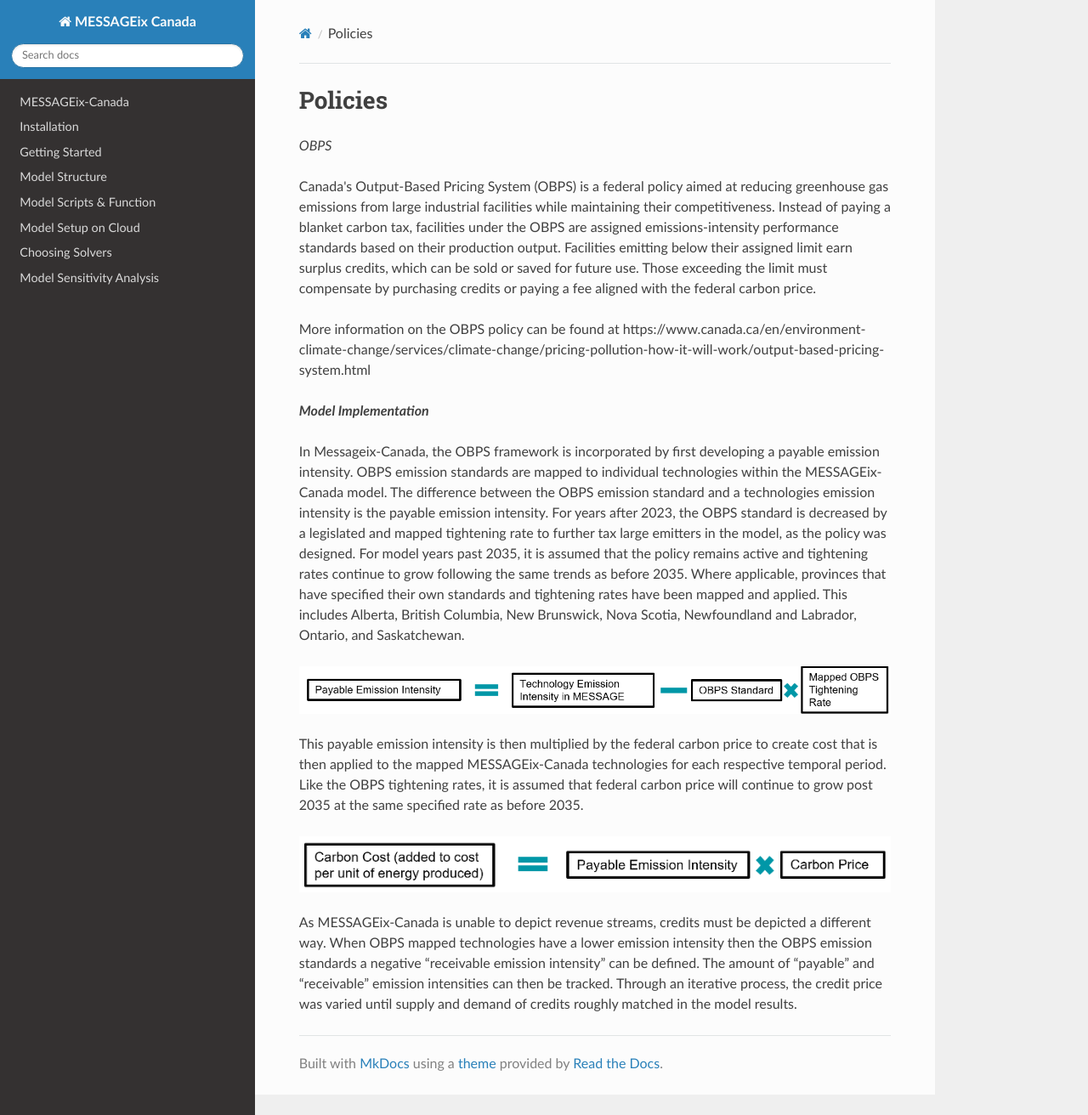
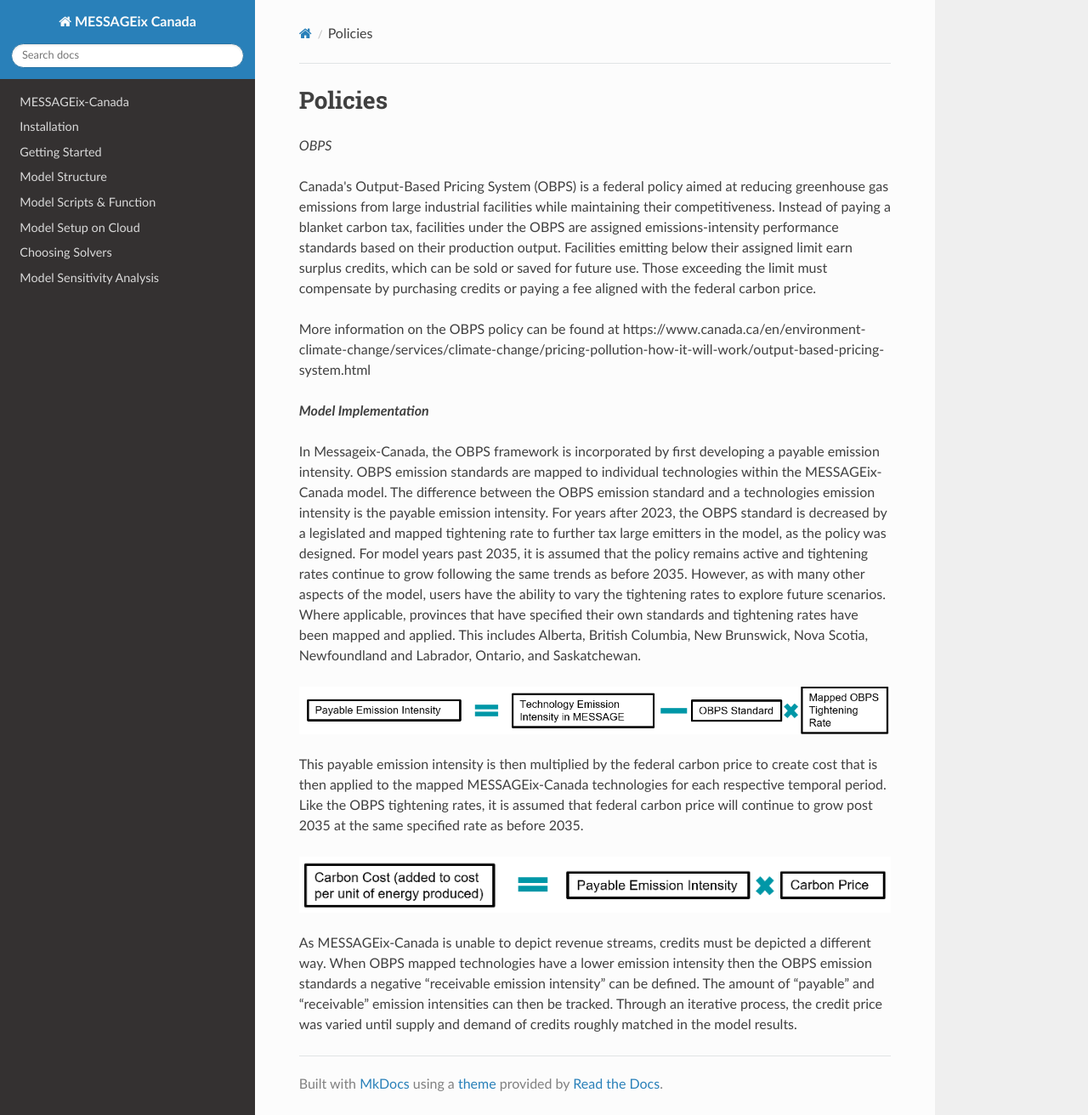
Before and after one commit to awais307/message-ix-canada, an MkDocs documentation site: the page built from docs/policies.md, in a window 1280 px wide and 1312 px high. Shown: the whole window at 85% size. Built offline with MkDocs 1.6.1, drawn with Linux system fonts in a browser that asks for light colours; nearby versions of some CDN libraries.

Commit message:
Edit policies.md

```diff
--- a/docs/policies.md
+++ b/docs/policies.md
@@ -8,7 +8,7 @@ More information on the OBPS policy can be found at https://www.canada.ca/en/env
 
 ***Model Implementation***
 
-In Messageix-Canada, the OBPS framework is incorporated by first developing a payable emission intensity. OBPS emission standards are mapped to individual technologies within the MESSAGEix-Canada model. The difference between the OBPS emission standard and a technologies emission intensity is the payable emission intensity. For years after 2023, the OBPS standard is decreased by a legislated and mapped tightening rate to further tax large emitters in the model, as the policy was designed. For model years past 2035, it is assumed that the policy remains active and tightening rates continue to grow following the same trends as before 2035. Where applicable, provinces that have specified their own standards and tightening rates have been mapped and applied. This includes Alberta, British Columbia, New Brunswick, Nova Scotia, Newfoundland and Labrador, Ontario, and Saskatchewan.
+In Messageix-Canada, the OBPS framework is incorporated by first developing a payable emission intensity. OBPS emission standards are mapped to individual technologies within the MESSAGEix-Canada model. The difference between the OBPS emission standard and a technologies emission intensity is the payable emission intensity. For years after 2023, the OBPS standard is decreased by a legislated and mapped tightening rate to further tax large emitters in the model, as the policy was designed. For model years past 2035, it is assumed that the policy remains active and tightening rates continue to grow following the same trends as before 2035. However, as with many other aspects of the model, users have the ability to vary the tightening rates to explore future scenarios. Where applicable, provinces that have specified their own standards and tightening rates have been mapped and applied. This includes Alberta, British Columbia, New Brunswick, Nova Scotia, Newfoundland and Labrador, Ontario, and Saskatchewan.
 
 ![](include/Payable_Emission_Intensity_Diagram.png)
 
```
